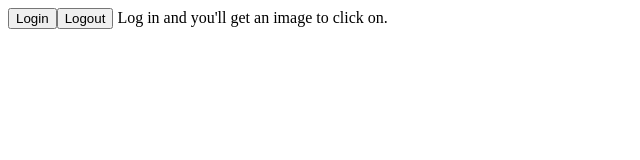
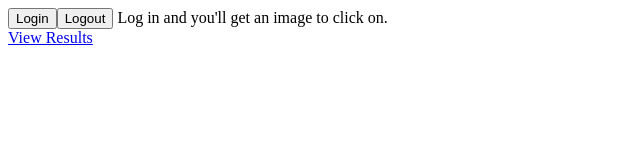
Before and after one commit to zabop/premap, a React (Vite) app in the folder frontend/: page / in a window 1280 px wide. Shown: the top 160 px of the page, without its empty margins (0-640 px from the left). Built offline with nearby package versions, Linux system fonts and the light colour scheme.

Commit message:
link to results page

```diff
--- a/frontend/src/App.jsx
+++ b/frontend/src/App.jsx
@@ -67,6 +67,11 @@ export default function App() {
       {state && <> {state} </>}
 
       {user && <Image />}
+      <div>
+        <a href="https://premap.fly.dev/get_results" target="_blank">
+          View Results
+        </a>
+      </div>
     </div>
   );
 }
```
